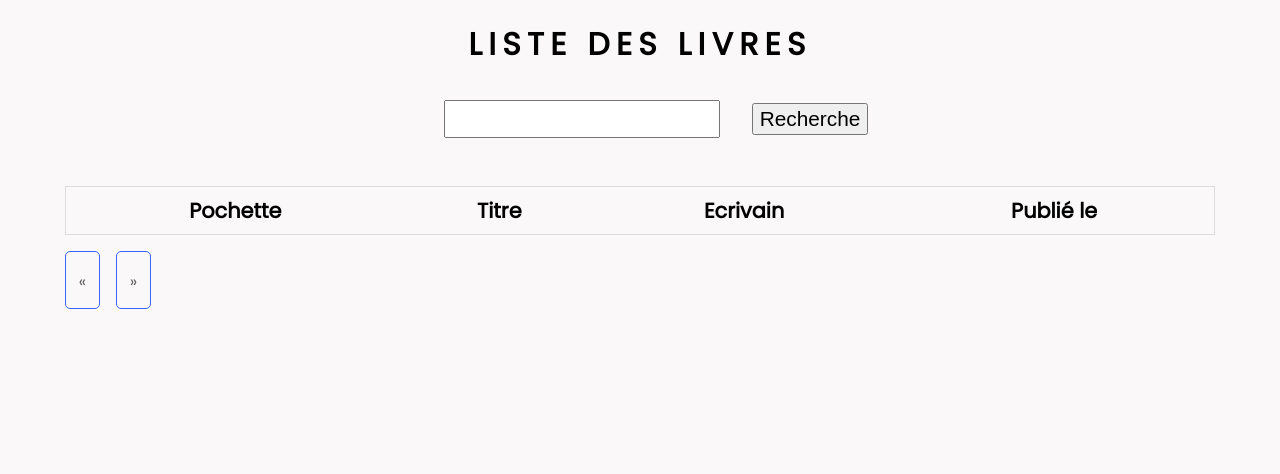
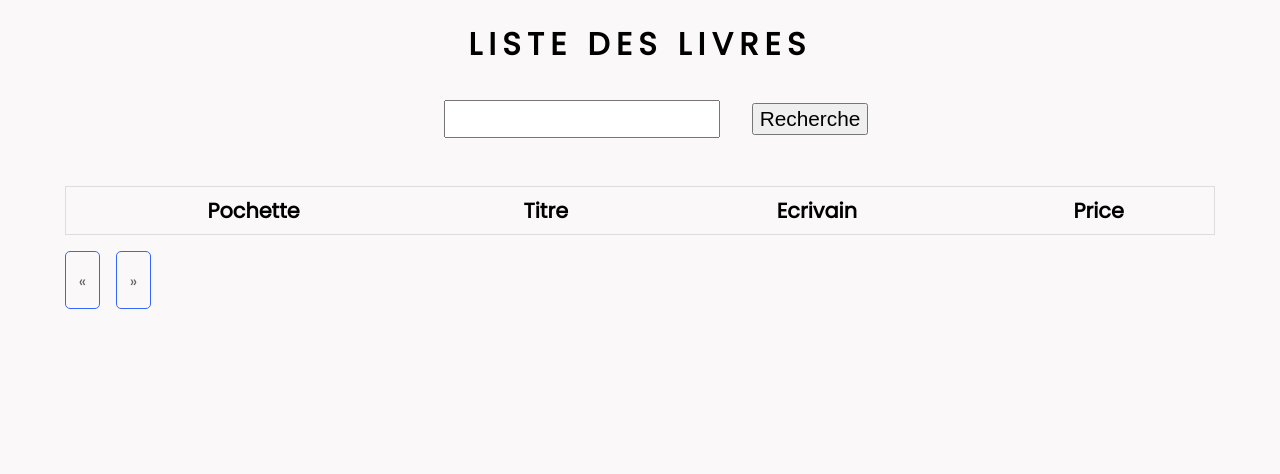
Before and after one commit to gemini78/library, a PHP site: page /public/index.php in a window 1280 px wide. Shown: the part 235-709 px from the top of the page. Run offline with PHP 8.4, Linux system fonts and the light colour scheme; data that the repository does not hold is empty.

Commit message:
Add price field to home and update pages

```diff
--- a/functions/update-book.func.php
+++ b/functions/update-book.func.php
@@ -18,16 +18,18 @@ if (!function_exists('get_book'))
 
 if (!function_exists('update_book'))
 {
-    function update_book($title,$isbn,$publish_at,$writer_id, $id)
+    function update_book($title,$isbn,$publish_at,$writer_id,$price,$id)
     {
         global $db;
 
-        $req = $db->prepare("UPDATE book SET title = :title, isbn = :isbn, publish_at = :publish_at, writer_id = :writer_id WHERE id = :id");
+        $req = $db->prepare("UPDATE book SET title = :title, isbn = :isbn, publish_at = :publish_at, writer_id = :writer_id, price = :price WHERE id = :id");
         $req->bindParam(':title', $title, PDO::PARAM_STR);
         $req->bindParam(':isbn', $isbn, PDO::PARAM_STR);
         $req->bindParam(':publish_at', $publish_at, PDO::PARAM_STR);
         $req->bindParam(':writer_id', $writer_id, PDO::PARAM_INT);
         $req->bindParam(':id', $id, PDO::PARAM_INT);
+        $req->bindParam(':price', $price, PDO::PARAM_STR);
+
         $req->execute();
     }
 }
--- a/pages/home.php
+++ b/pages/home.php
@@ -33,7 +33,7 @@
               <th>Pochette</th>
               <th>Titre</th>
               <th>Ecrivain</th>
-              <th>Publié le</th>
+              <th>Price</th>
               <?php
                 if($auth) { ?>
                   <th>Actions</th>
@@ -50,7 +50,7 @@
                       <td><img src="./images/<?=$book->path_image; ?>" alt="pas d'image"></td>
                       <td><?= $book->title ?></td>
                       <td><?= strtolower($book->firstname.' '.$book->lastname); ?></td>
-                      <td><?= $book->publish_at ?></td>
+                      <td><?= $book->price ?></td>
                       <?php
                         if($auth) { ?>
                           <td>
```
Also changed, not shown: pages/update-book.php (+6 -2 lines).
